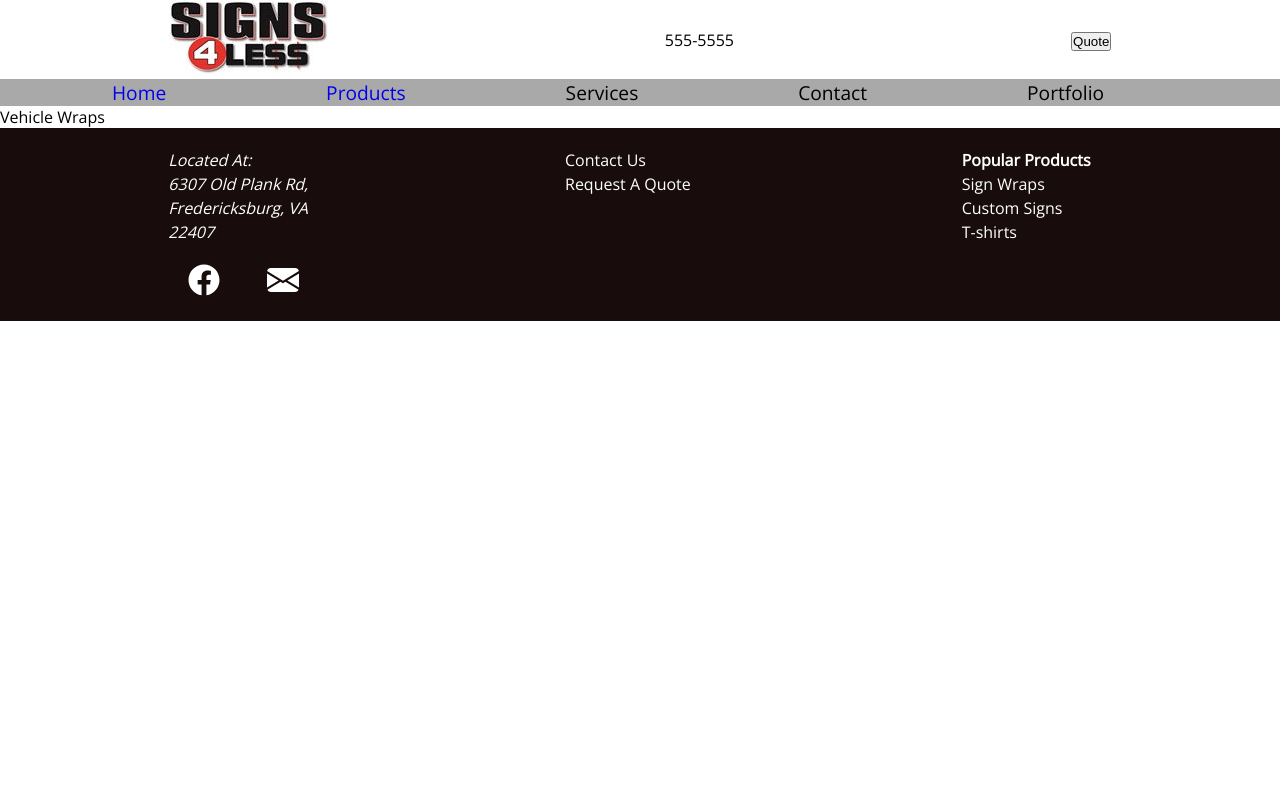
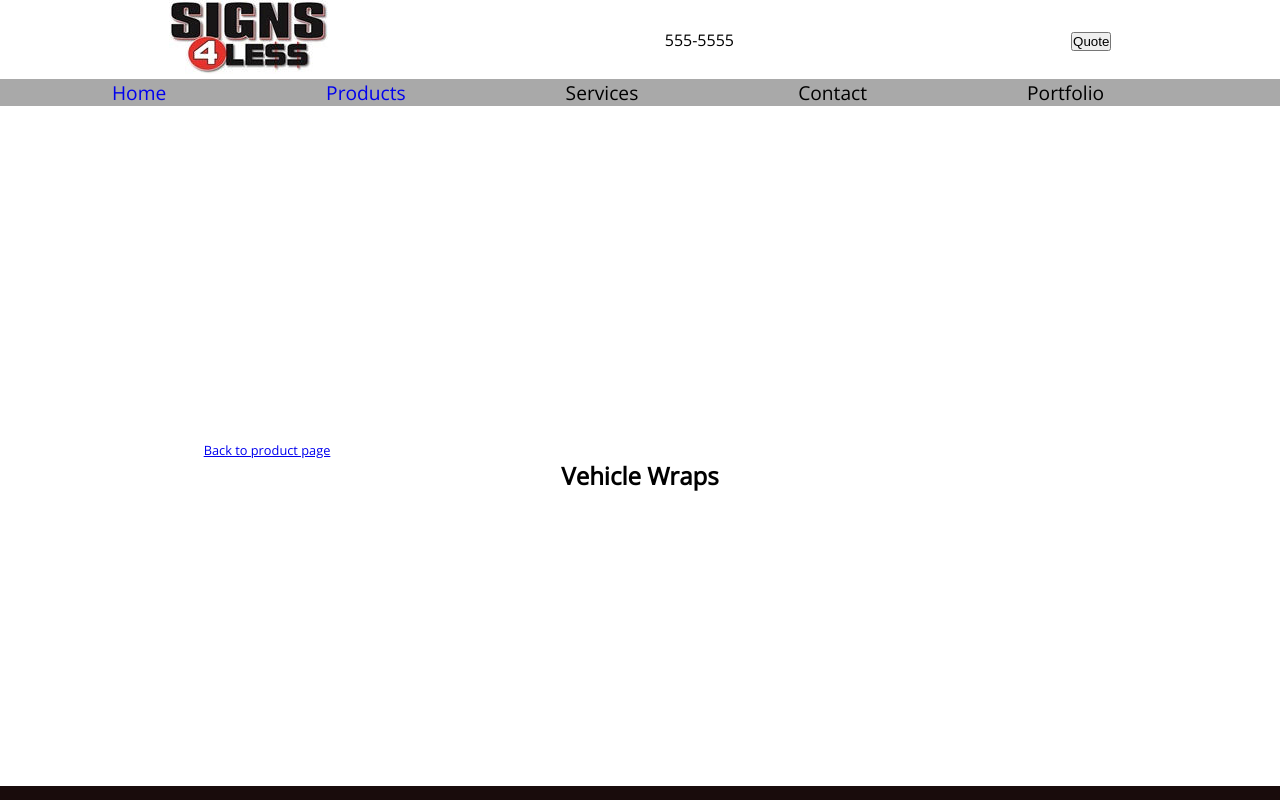
Before and after one commit to neelyab/mnsigns, a React (Create React App) app: page /product/1 in a window 1280 px wide. Shown: the top 800 px of the page. Built offline with nearby package versions, Linux system fonts and the light colour scheme.

Commit message:
added back navigation and more images

```diff
--- a/src/Menu/Menu.js
+++ b/src/Menu/Menu.js
@@ -46,7 +46,7 @@ class Menu extends Component {
                 <div className='bottom-menu'>
                     <ul className={this.state.active ? 'nav-active menu' : 'menu'} onClick={this.toggleClass} >
                         <li><a href="/">Home</a></li>
-                        <li><a href="./products">Products</a></li>
+                        <Link to='/products'><li>Products</li></Link>
                         <li>Services</li>
                         <li>Contact</li>
                         <li>Portfolio</li>
--- a/src/ProductDetails/ProductDetails.css
+++ b/src/ProductDetails/ProductDetails.css
@@ -0,0 +1,37 @@
+.product-images {
+    max-width: 400px;
+    margin: 10px 10px;
+}
+
+.product-details {
+    min-height: 80vh;
+    display: flex;
+    justify-content: center;
+    flex-flow: column;
+    align-items: center;
+    width: 100%;
+    margin-top: 40px;
+}
+.product-details p, .product-details h2 {
+    width: 70%;
+    text-align: center;
+}
+.back p {
+    font-size: .8em;
+    min-width: 150px;
+}
+.image-container {
+    width: 70%;
+    display: flex;
+    flex-flow: row wrap;
+    justify-content: center;
+    align-items: center;
+    margin: 0 auto;
+}
+
+.back {
+    width: 70%;
+    display: flex;
+    justify-content: flex-start;
+    align-items: flex-start;
+}
--- a/src/ProductDetails/ProductDetails.js
+++ b/src/ProductDetails/ProductDetails.js
@@ -1,21 +1,28 @@
 import React, {Component} from 'react';
 import {ProductData} from '../Products/ProductData';
-
+import './ProductDetails.css';
+import { Link } from 'react-router-dom';
 
 class ProductDetails extends Component {
     render(){
         const productId = parseInt(this.props.match.params.productId)
         const productInfo = ProductData.find(p => p.id === productId)
-        const images = productInfo.images.map(image => {return(
-            <img src={image} alt={productInfo.title} />
-        )
+        const images = productInfo.images.map((image, i) =>
+             {
+                 return(
+            <img className='product-images' key={i} src={image} alt={productInfo.title} />
+                )
         })
 
         return(
-            <>
-            {productInfo ? productInfo.title : ''}
-            {images}
-            </>
+            <div className = "product-details">
+                <div className="back"> <Link to='/products' ><p>Back to product page</p></Link></div>
+                <h2>{productInfo ? productInfo.title : ''}</h2>
+                <p className="product-description">{productInfo.description}</p>
+                <div className = 'image-container'>
+                {images ? images : ''}
+                </div>
+            </div>
         )
     }
 }
--- a/src/Products/ProductData.js
+++ b/src/Products/ProductData.js
@@ -2,26 +2,36 @@ export const ProductData = [
     {
         id: 1,
         title: 'Vehicle Wraps',
-        images: []
+        thumbnail: 'https://i.imgur.com/1kbeMW7.jpg',
+        images: [],
+        description:''
     },
     {
         id: 2,
         title: 'Yard Signs',
-        images: []
+        thumbnail: '',
+        images: [],
+        description:''
     },
     {
         id: 3,
         title: 'Banners',
-        images: []
+        thumbnail: 'https://i.imgur.com/6OLaSfx.jpg',
+        images: [],
+        description:''
     },
     {
         id: 4,
         title: 'Panel Signs',
-        images: []
+        thumbnail: 'https://i.imgur.com/cDwSAg3.jpg',
+        images: [],
+        description:''
     },
     {
         id: 5,
         title: 'Apparel',
-        images: ['1', '1']
+        thumbnail: 'https://i.imgur.com/lhOo7dc.jpg',
+        images: [ 'https://i.imgur.com/p4bmanq.jpg','https://i.imgur.com/1OFG7rU.jpeg', 'https://i.imgur.com/5bO4CgG.jpg', 'https://i.imgur.com/BAGPit8.jpg', 'https://i.imgur.com/0sK8ZK5.jpg', 'https://i.imgur.com/Haxmc4H.jpg'],
+        description:'All about custom apparel'
     }
 ];
--- a/src/Products/Products.css
+++ b/src/Products/Products.css
@@ -0,0 +1,42 @@
+.product-thumbnails {
+    /* max-height: 300px; */
+    width: 90%;
+}
+.product-page {
+    display: flex;
+    flex-flow: column;
+    justify-content: center;
+    align-items: center;
+    width: 100%;
+}
+
+.product-category {
+    width: 90%;
+    list-style: none;
+    display: flex;
+    flex-flow: column;
+    justify-content: center;
+    align-items: center;
+}
+
+.product-list {
+    display: flex;
+    flex-flow: column;
+    justify-content: center;
+    align-items: center;
+    width: 80%;
+    margin-left: auto;
+}
+
+@media only screen and (min-width: 768px){
+.product-list {
+    flex-flow: row wrap;
+    justify-content: flex-start;
+}
+.product-category {
+    width: 40%;
+}
+.product-thumbnails {
+    width: 60%;
+}
+}
--- a/src/Products/Products.js
+++ b/src/Products/Products.js
@@ -1,19 +1,23 @@
 import React, {Component} from 'react';
 import { ProductData } from './ProductData';
 import { Link } from 'react-router-dom'
+import './Products.css'
 
 class Products extends Component {
 
     render(){
         const productList = ProductData.map(product => {
-            return(<li key={product.id}>
+            return(<li className="product-category" key={product.id}>
                 <Link to={`/product/${product.id}`}>
                     {product.title}
+                </Link>
+                <Link to={`/product/${product.id}`}>
+                <img className="product-thumbnails" src={product.thumbnail} alt={product.title} />
                 </Link>
             </li>)
         })
         return(
-            <div>
+            <div className="product-page">
                 <ul className="product-list">
                    {productList}
                 </ul>
```
Also changed, not shown: 1 other file (tests, documents, lock files or other folders).
